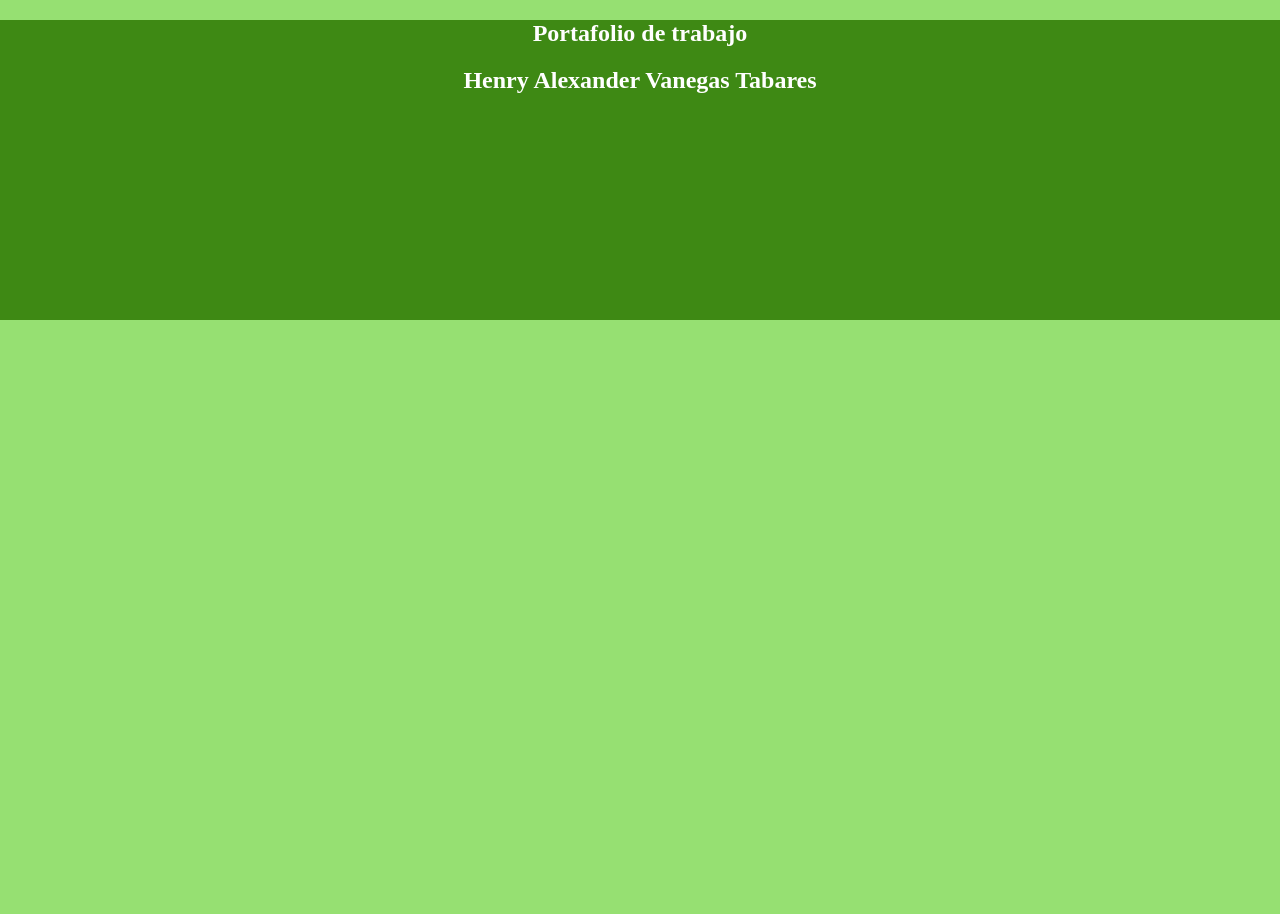
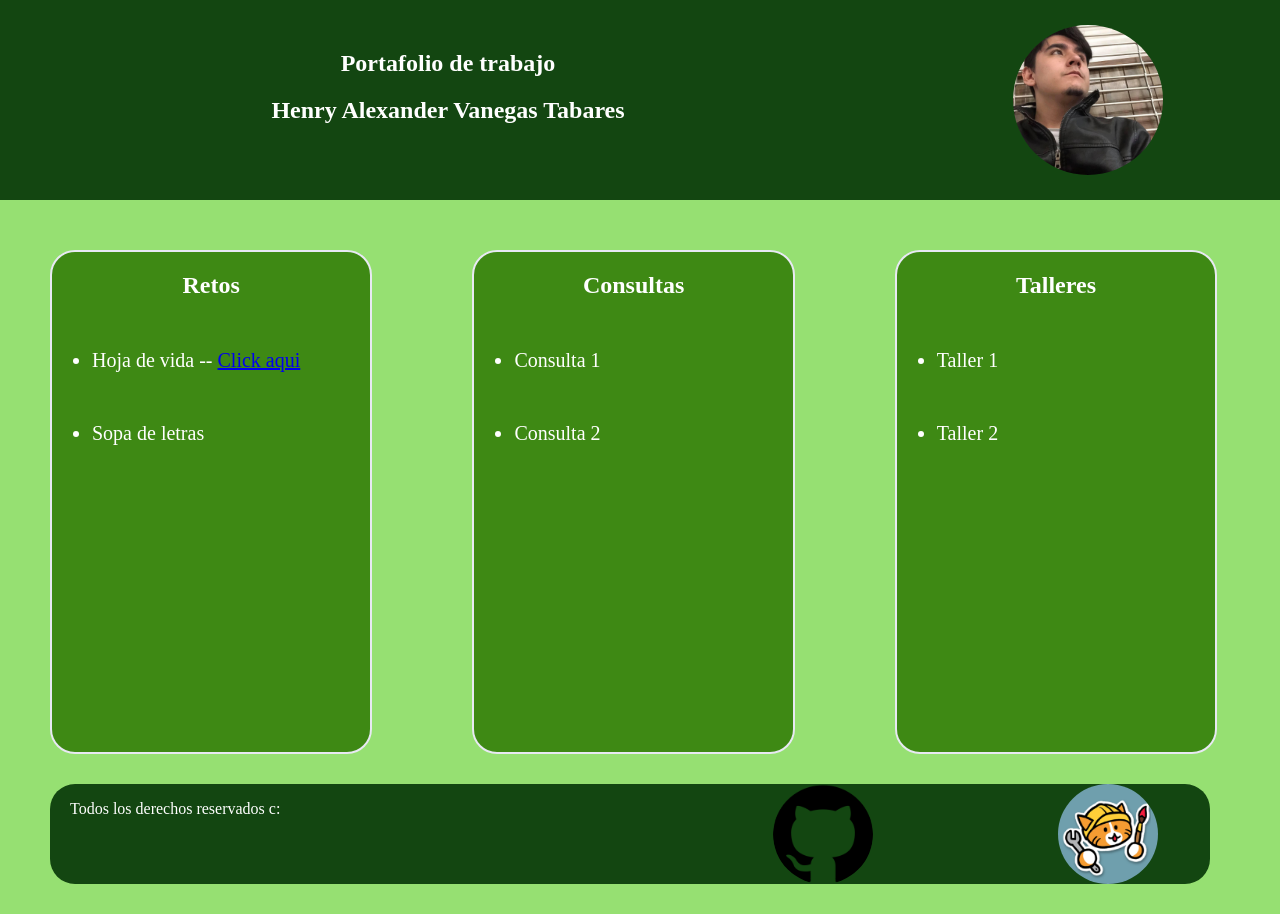
Before and after one commit to Calac03/HAVanegas, a plain HTML site: page Portafolio/Index.html in a window 1280 px wide. Before the commit the page ends 800 px from the top, so only its background shows below. Drawn offline with Linux system fonts and the light colour scheme.

Commit message:
Portafolio terminado

```diff
--- a/Portafolio/Estilo.css
+++ b/Portafolio/Estilo.css
@@ -2,20 +2,61 @@ body{
     margin: 0;
     padding: 0;
     background-color: #96e072;
-}
-header{
-    background-color: #3e8914;
-    height: 300px;
-    grid-template-columns: 70% 30%;
-}
-footer{
-    grid-template-columns: 70% 30%;
-}
-h1{
     color: #FFFFFF;
     text-align: center;
 }
-h2{
-    color: #FFFFFF;
-    text-align: center;
+header{
+    display: grid;
+    background-color: #134611;
+    height: 200px;
+    padding: 10 px;
+    grid-template-columns: 70% 30%;
+    /*border-bottom: 3px, solid,#e8e9f3;*/
 }
+footer{
+    margin: 30px;
+    margin-left: 50px;
+    margin-right: 70px;
+    border-radius: 25px;
+    display: grid;
+    background-color: #134611;
+    height: 100px;
+    grid-template-columns: 50% 25% 25%;
+    padding-left: 20px;
+}
+.icon{
+    height: 100px;
+    width: 100px;
+    border-radius: 100%;
+    margin-left: 80px;
+}
+.superior{
+    margin-top: 50px;
+}
+.perfil{
+    border-radius: 100%;
+    height: 150px;
+    width: 150px;
+    margin-top: 25px;
+}
+section{
+    display: grid;
+    grid-template-columns: 33% 33% 33%;
+}
+.cuadro{
+    background-color: #3e8914;
+    margin-top: 50px;
+    border: 2px solid #e8e9f3;
+    border-radius: 25px;
+    margin-left: 50px;
+    margin-right: 50px;
+    height: 500px;
+}
+li{
+    text-align: left;
+    font-size: 20px;
+    margin-top: 50px;
+}
+p{
+    text-align: left;
+}
--- a/Portafolio/Index.html
+++ b/Portafolio/Index.html
@@ -9,25 +9,43 @@
 </head>
 <body>
     <header>
-        <section>
-            <h2>Portafolio de trabajo</h2>
+        <article>
+            <h2 class="superior">Portafolio de trabajo</h2>
             <h1>Henry Alexander Vanegas Tabares</h1>
-        </section>
-        <section>
-
-        </section>
+        </article>
+        <article>
+            <img src="Perfil.jpeg" class="perfil">
+        </article>
     </header>
     <section>
-        <article>
+        <article class="cuadro">
+            <h2>Retos</h2>
+            <ul>
+                <li>Hoja de vida -- <a href="Hoja de vida.html">Click aqui</a></li>
+                <li>Sopa de letras</li>
+            </ul>
+        </article>
 
+        <article class="cuadro">
+            <h2>Consultas</h2>
+            <ul>
+                <li>Consulta 1</li>
+                <li>Consulta 2</li>
+            </ul>
         </article>
-        <article>
 
-        </article>
-        <article>
-
+        <article class="cuadro">
+            <h2>Talleres</h2>
+            <ul>
+                <li>Taller 1</li>
+                <li>Taller 2</li>
+            </ul>
         </article>
     </section>
-    <footer></footer>
+    <footer>
+        <p>Todos los derechos reservados c:</p>
+        <a href="https://github.com/Calac03/HAVanegas"><img src="Github.png" class="icon"></a>
+        <a href="havanegas.neocities.org"><img src="neocities.png" class="icon"></a>
+    </footer>
 </body>
 </html>
```
Also changed, not shown: Portafolio/Github.png (added), Portafolio/Perfil.jpeg (added), Portafolio/neocities.png (added).
